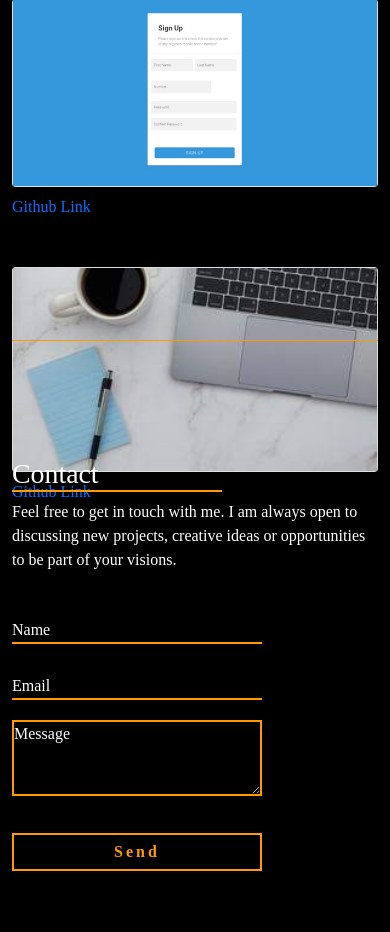
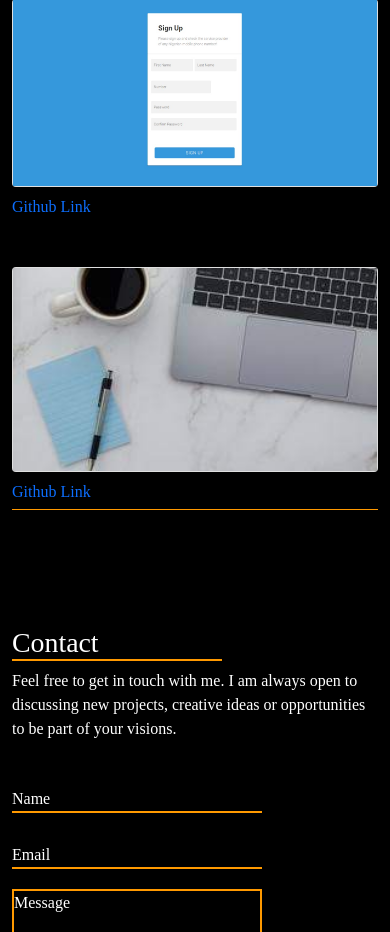
Before and after one commit to Oluwatemmy/Portfolio, a PHP site: page / in a window 390 px wide. Shown: the part 5568-6500 px from the top of the page. Run offline with PHP 8.4, Linux system fonts and the light colour scheme; some web fonts are replaced.

Commit message:
Update style.css

```diff
--- a/portfolio/style.css
+++ b/portfolio/style.css
@@ -405,14 +405,14 @@
 
 @media screen and (max-width: 770px) {
     #portfolio {
-        height: 250vh;
+        height: 255vh;
     }
 
 }
 
 @media screen and (max-width: 460px) {
     #portfolio {
-        height: 200vh;
+        height: 220vh;
     }
 }
 
```
